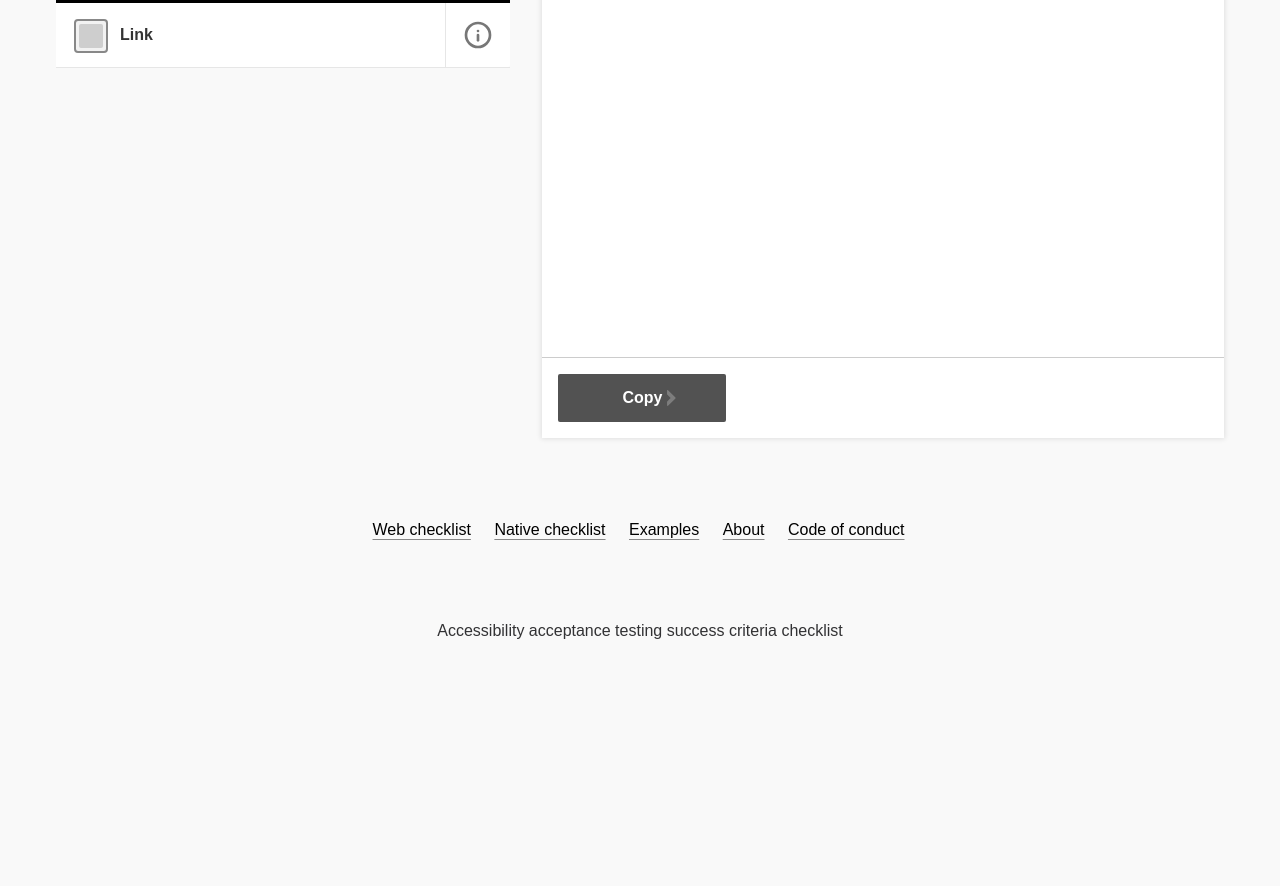
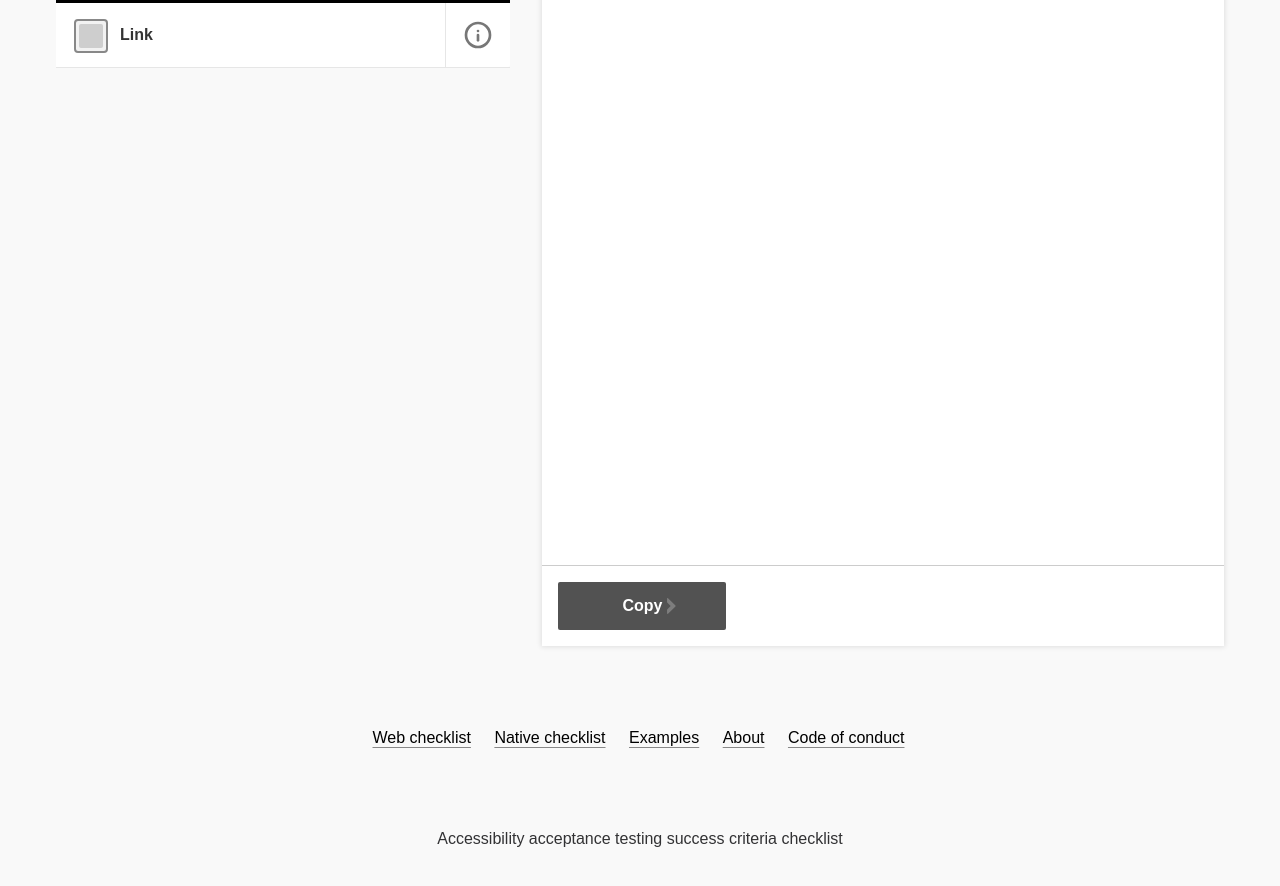
Before and after one commit to charlietriplett/OpenA11yEngineer, a Jekyll site: the page built from native.md, in a window 1280 px wide and 900 px high, scrolled down 499 px. Shown: the top 886 px of the window. Built offline with Jekyll 4.4.1, drawn with Linux system fonts in a browser that asks for light colours; before the commit the page ends 1191 px from its top, so only the background shows below that.

Commit message:
Style update

```diff
--- a/_sass/modules/_checklist.scss
+++ b/_sass/modules/_checklist.scss
@@ -18,12 +18,12 @@
   .textarea-container {
     position: sticky;
     position: -webkit-sticky;
-    top: 2rem;
+    top: 0rem;
     border-top: 3px solid #000;
     box-shadow: 0 0 5px 1px rgba(#000, .1);
 
     textarea {
-      height: calc(100vh - 20rem);
+      height: calc(100vh - 7rem);
       padding: 1rem;
       border-top: none;
       border-radius: 0;
```
